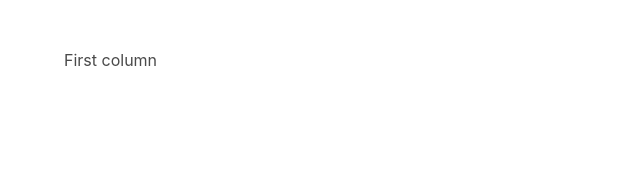
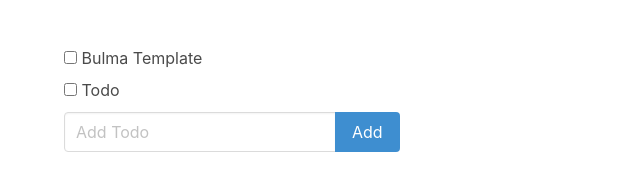
Before and after one commit to aswinda/bulma-todo, a plain HTML site: page index.html in a window 1280 px wide. Shown: the whole page, without its empty margins (0-640 px from the left). Drawn offline with nearby package versions, Linux system fonts and the light colour scheme.

Commit message:
todo template

```diff
--- a/index.html
+++ b/index.html
@@ -11,8 +11,29 @@
 	<section class="section">
 		<div class="container">
 			<div class="columns">
-        <div class="column">
-          First column
+				<div class="column is-4">
+					<div class="field is-grouped">
+						<label class="checkbox">
+							<input type="checkbox">
+							Bulma Template
+						</label>
+					</div>
+					<div class="field is-grouped">
+						<label class="checkbox">
+							<input type="checkbox">
+							Todo
+						</label>
+					</div>
+					<div class="field has-addons">
+						<div class="control">
+							<input class="input" type="text" placeholder="Add Todo">
+						</div>
+						<div class="control">
+							<a class="button is-info">
+								Add
+							</a>
+						</div>
+					</div>
 				</div>
 			</div>
 		</div>
```
Lines whose indentation alone changed are shown as unchanged.
